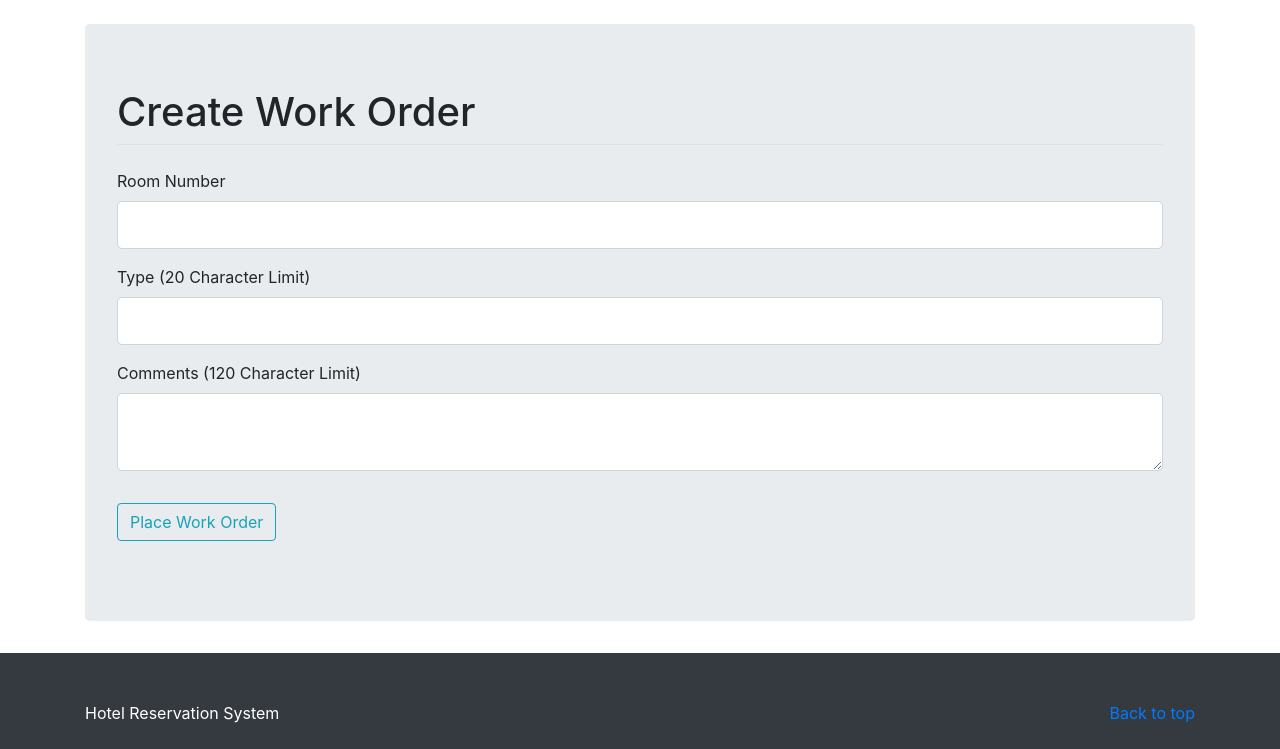
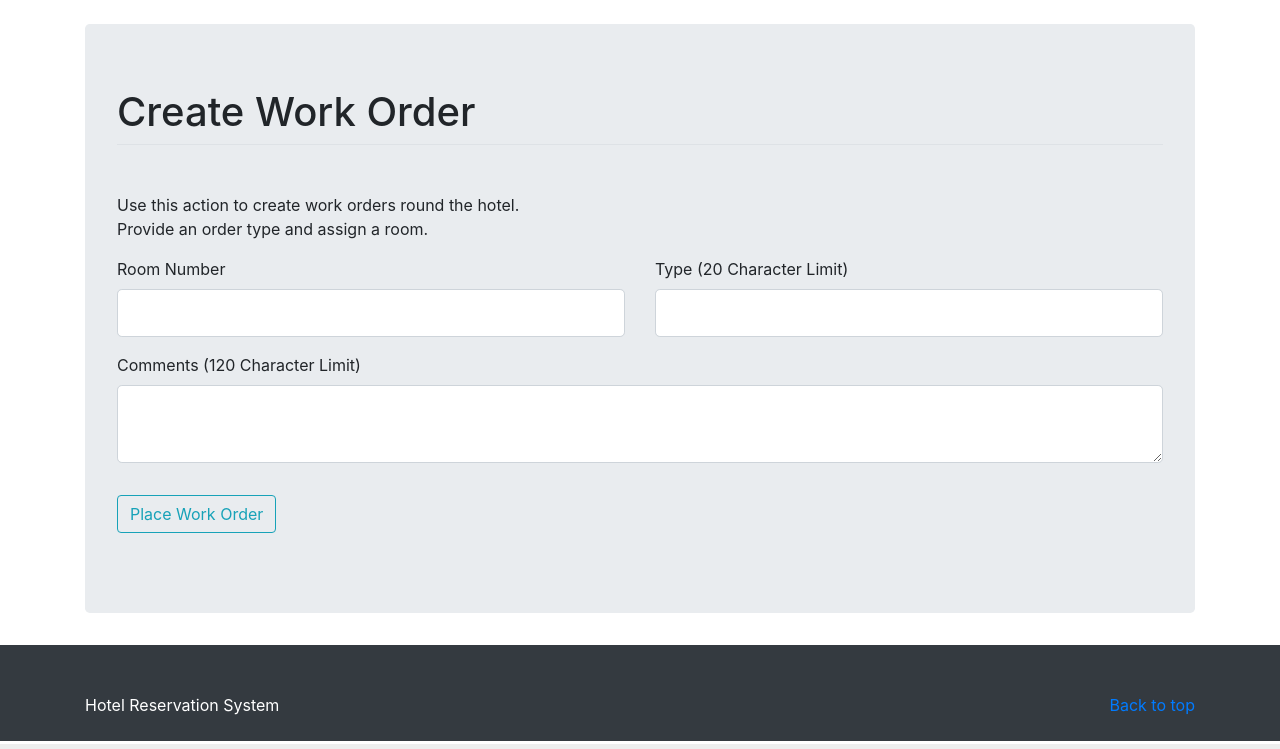
Before and after one commit to danielzgsilva/HotelReservationSystem, a Flask app: page /create_work_order in a window 1280 px wide. Shown: the part 56-805 px from the top of the page. Run offline with Flask 2, Linux system fonts and the light colour scheme; a user stored in the database is signed in; some libraries are stand-ins or nearby versions.

Commit message:
work order functionality

```diff
--- a/hotel_system/routes.py
+++ b/hotel_system/routes.py
@@ -1,11 +1,12 @@
 from hotel_system.forms import RegistrationForm, LoginForm, ReservationForm, WorkOrderForm
-from hotel_system.models import Employee, Reservation
+from hotel_system.models import Employee, Reservation, WorkOrder
 from flask import Flask, render_template, send_from_directory, request, session, flash, url_for, redirect
 from hotel_system import app, db, bcrypt
 from hotel_system.utils import get_int_date, get_availability, temp_reservation
 from datetime import datetime
 from flask_login import login_user, current_user, logout_user, login_required
 
+import random
 import os
 import secrets
 
@@ -152,6 +153,11 @@ def employee_logout():
 def create_work_order():
     form = WorkOrderForm()
     if form.validate_on_submit():
+        standard_employees = Employee.query.filter_by(admin_flag=0).all()
+        employee_id = random.choice(standard_employees).id
+        work_order = WorkOrder(type=form.type.data, room_num=form.room_num.data, employee_id=employee_id, comments=form.comments.data)
+        db.session.add(work_order)
+        db.session.commit()
         flash(f'The work order has been assigned!', 'success')
         return redirect(url_for('create_work_order'))
     return render_template('create_work_order.html', title="create_work_order", form=form)
--- a/hotel_system/templates/create_work_order.html
+++ b/hotel_system/templates/create_work_order.html
@@ -23,9 +23,12 @@
          		<form action="" method="POST">
          			{{ form.hidden_tag() }}
          			<fieldset class="form-group">
-                <legend class ="border-bottom mb-4"><h1>Create Work Order</h1></legend>
+                <legend class ="border-bottom mb-4"><h1>Create Work Order</h1></legend><br>
+                    <p>Use this action to create work orders round the hotel.
+                    <br>Provide an order type and assign a room.</p>
                 <!-- attempt to make room_num field smaller -->
-                <div class="col-xs-2">
+                    <div class="row">
+                        <div class="col-xs-6 sm-6 col-md-6 col-lg-6">
            				    <div class = "form-group">
            					{{ form.room_num.label(class="form-control-label") }}
 
@@ -41,6 +44,7 @@
            					{% endif %}
                              </div>
                         </div>
+                        <div class="col-xs-6 sm-6 col-md-6 col-lg-6">
                             <div class = "form-group">
          					{{ form.type.label(class="form-control-label") }}
 
@@ -55,6 +59,10 @@
          						{{ form.type(class="form-control form-control-lg") }}
          					{% endif %}
          				    </div>
+                        </div>
+                    </div>
+                    <div class="row">
+                        <div class="col-xs-12 col-sm-12 col-md-12 col-lg-12">
                             <div class = "form-group">
          					{{ form.comments.label(class="form-control-label") }}
 
@@ -69,6 +77,8 @@
          						{{ form.comments(class="form-control form-control-lg") }}
          					{% endif %}
          				</div>
+                        </div>
+                    </div>
          			</fieldset>
          			<div class="form-group">
          				{{ form.submit(class="btn btn-outline-info") }}
```
Also changed, not shown: test-users.txt (+7 -0 lines), hotel_system/HotelDB.db. Lines whose indentation alone changed are shown as unchanged.
